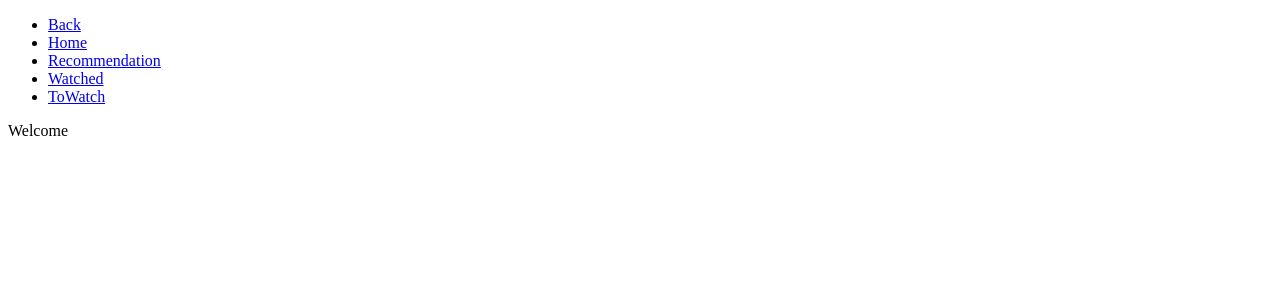
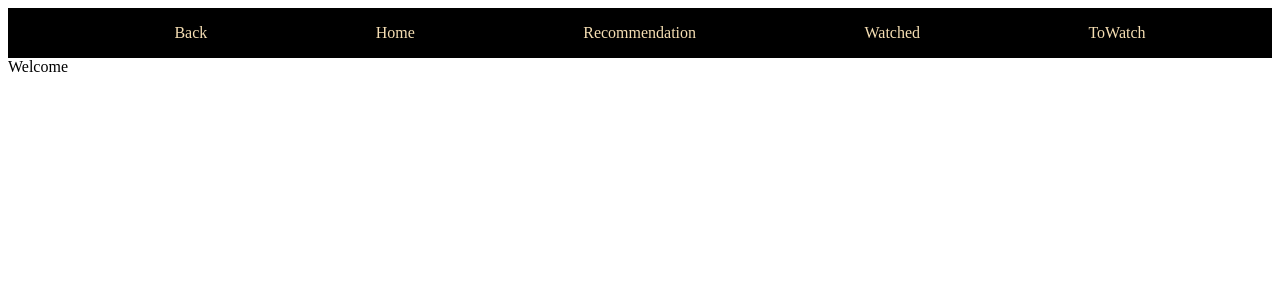
Before and after one commit to kvs6270/Qfiction, a React (Vite) app in the folder workspace/: page / in a window 1280 px wide. Shown: the top 300 px of the page. Built offline with nearby package versions, Linux system fonts and the light colour scheme.

Commit message:
Style the Navbar

```diff
--- a/workspace/src/components/CogCSS/Navbar.module.css
+++ b/workspace/src/components/CogCSS/Navbar.module.css
@@ -0,0 +1,20 @@
+.navbar{
+    display: flex;
+    justify-content: center;
+    align-items: center;
+    background-color: black;
+
+}
+
+.navbar ul {
+    list-style: none;
+    display: flex;
+    width: 80%;
+    justify-content: space-between;
+}
+
+
+.navbar ul li a{
+    text-decoration: none;
+    color: wheat;
+}
--- a/workspace/src/components/Cogs/Navbar.jsx
+++ b/workspace/src/components/Cogs/Navbar.jsx
@@ -1,6 +1,8 @@
 import { Link } from "react-router-dom"
+import style from "../CogCSS/Navbar.module.css"
 export function Navbar() {
     return(
+        <div className={style.navbar}>
             <ul>
                 <li><Link to="/Back">Back</Link></li>
                 <li><Link to="/Home">Home</Link></li>
@@ -8,5 +10,6 @@
                 <li><Link to="/Watched">Watched</Link></li>
                 <li><Link to="/ToWatch">ToWatch</Link></li>
             </ul>
+        </div>
     )
 }
```
Lines whose indentation alone changed are shown as unchanged.
